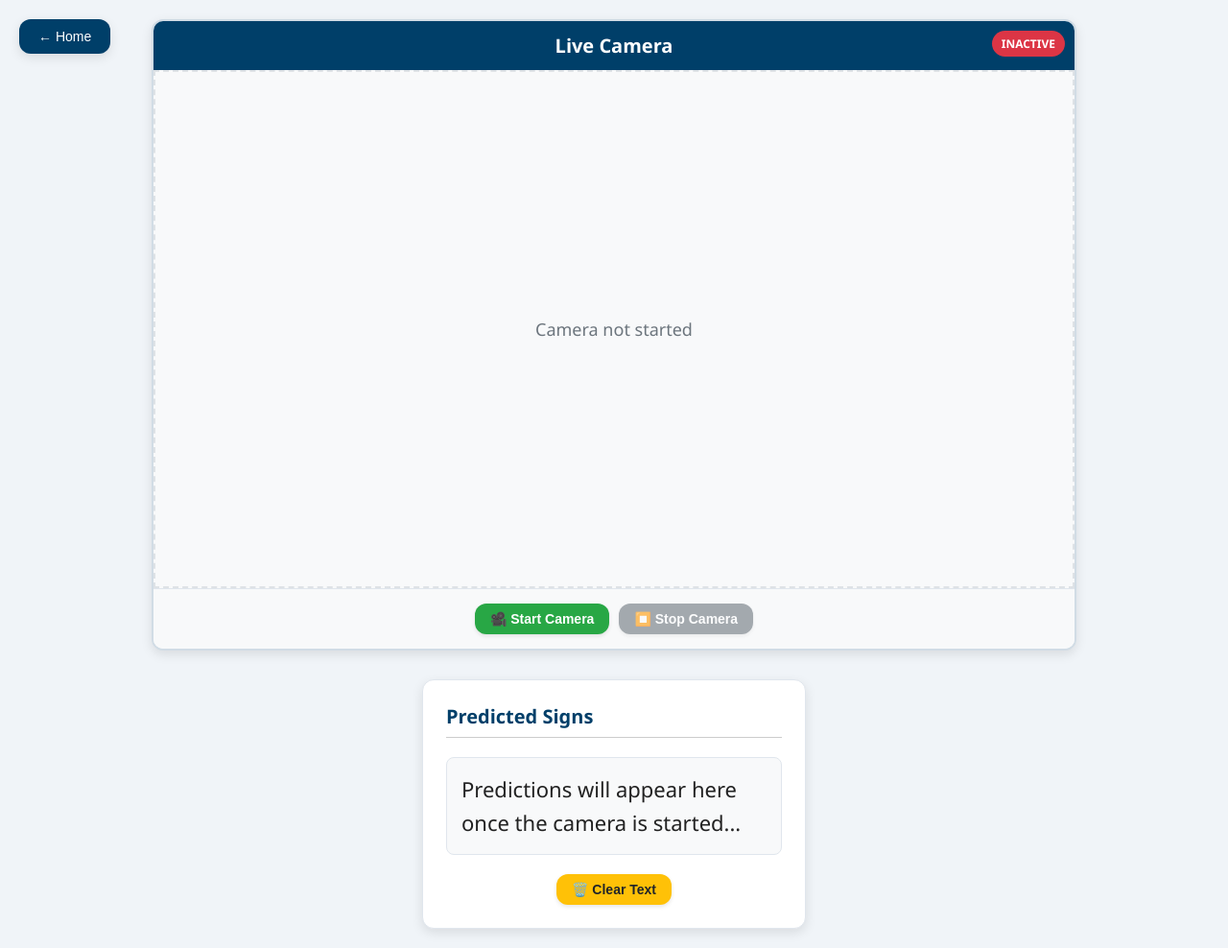
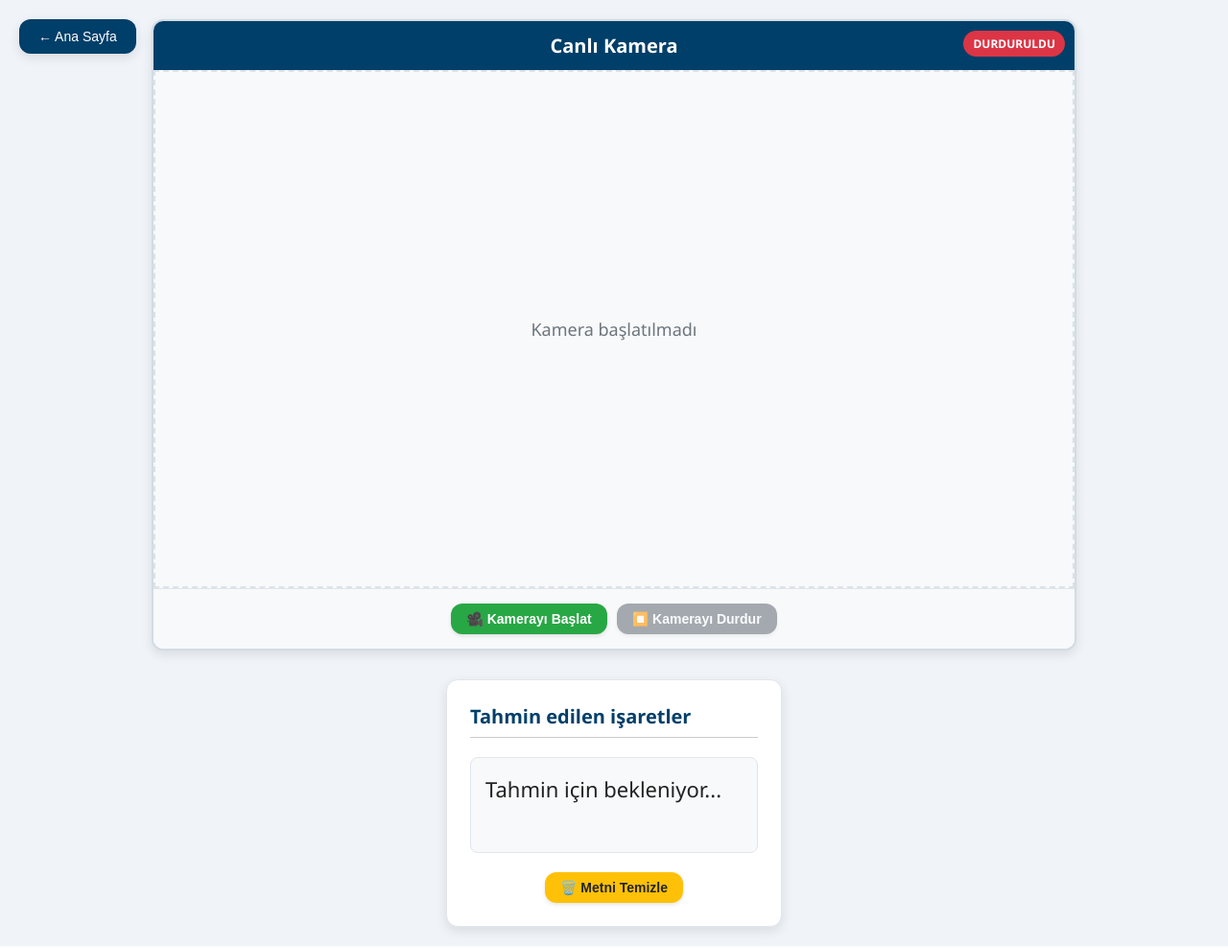
Before and after one commit to konukaksanur/Two-Way-Real-Time-Sign-Language-Converter, a Flask app: page /SignToText in a window 1280 px wide. Shown: the whole page at 96% size. Run offline with Flask 3, Linux system fonts and the light colour scheme.

Commit message:
Translate sign language recognition UI to Turkish

```diff
--- a/web_app/templates/live_sign.html
+++ b/web_app/templates/live_sign.html
@@ -1,8 +1,8 @@
 <!DOCTYPE html>
-<html lang="en">
+<html lang="tr">
 <head>
   <meta charset="UTF-8">
-  <title>Sign Language Recognition</title>
+  <title>İşaret Dili Tanıma</title>
 
   <meta http-equiv="Cache-Control" content="no-store" />
 
@@ -215,36 +215,36 @@
 </head>
 <body>
   <div class="navigation">
-    <button class="nav-button" onclick="goHome()">← Home</button>
+    <button class="nav-button" onclick="goHome()">← Ana Sayfa</button>
   </div>
 
   <div id="video-container">
-    <h2>Live Camera</h2>
-    <div id="status-indicator" class="status-inactive">INACTIVE</div>
+    <h2>Canlı Kamera</h2>
+    <div id="status-indicator" class="status-inactive">DURDURULDU</div>
 
     <div id="camera-view">
       <div id="camera-placeholder">
-        Camera not started
+        Kamera başlatılmadı
       </div>
     </div>
 
     <div id="video-controls">
       <button id="start-btn" class="control-button btn-start" onclick="startCamera()">
-        🎥 Start Camera
+        🎥 Kamerayı Başlat
       </button>
       <button id="stop-btn" class="control-button btn-stop btn-disabled" onclick="stopCameraFeed()">
-        ⏹️ Stop Camera
+        ⏹️ Kamerayı Durdur
       </button>
     </div>
   </div>
 
   <div id="predictions-container">
-    <h2>Predicted Signs</h2>
-    <div id="predictions">Predictions will appear here once the camera is started...</div>
+    <h2>Tahmin edilen işaretler</h2>
+    <div id="predictions">Tahmin için bekleniyor...</div>
 
     <div id="text-controls">
       <button class="control-button btn-clear" onclick="clearText()">
-        🗑️ Clear Text
+        🗑️ Metni Temizle
       </button>
     </div>
   </div>
@@ -260,10 +260,10 @@
         const res = await fetch("/get_predictions");
         const data = await res.json();
         const predictionsText = data.sentence.join(" ");
-        document.getElementById("predictions").innerText = predictionsText || "Waiting for predictions...";
+        document.getElementById("predictions").innerText = predictionsText || "Tahmin için bekleniyor...";
       } catch (err) {
         console.error("Prediction fetch error:", err);
-        document.getElementById("predictions").innerText = "Connection error.";
+        document.getElementById("predictions").innerText = "Bağlantı hatası.";
       }
     }
 
@@ -291,9 +291,9 @@
 
           document.getElementById('camera-placeholder').style.display = 'none';
           document.getElementById('camera-view').innerHTML =
-            '<img id="cameraFeed" src="http://127.0.0.1:5001/video_feed?' + Date.now() + '" width="960" height="540" alt="Camera Feed">';
+            '<img id="cameraFeed" src="http://127.0.0.1:5001/video_feed?' + Date.now() + '" width="960" height="540" alt="Kamera Görüntüsü">';
 
-          document.getElementById('status-indicator').textContent = 'ACTIVE';
+          document.getElementById('status-indicator').textContent = 'Aktif';
           document.getElementById('status-indicator').className = 'status-active';
 
           document.getElementById('start-btn').classList.add('btn-disabled');
@@ -302,10 +302,10 @@
           document.getElementById('stop-btn').disabled = false;
 
           const currentText = document.getElementById('predictions').innerText;
-          if ('Predictions will appear here once the camera is started...' ||
-              currentText === 'Text is cleared. Camera is off.' ||
-              currentText === 'Camera stopped. Text preserved.') {
-            document.getElementById('predictions').innerText = 'Waiting for predictions...';
+          if ('Tahminler burada görünecek...' ||
+              currentText === 'Metin temizlendi. Kamera kapalı.' ||
+              currentText === 'Kamera durduruldu. Metin korundu.') {
+            document.getElementById('predictions').innerText = 'Tahmin için bekleniyor...';
           }
 
           startPredictions();
@@ -313,7 +313,7 @@
         }
       } catch (err) {
         console.error('Camera start error:', err);
-        alert('Camera could not be started. Please try again.');
+        alert('Kamera başlatılamadı. Lütfen tekrar deneyin.');
       }
     }
 
@@ -330,9 +330,9 @@
         }
 
         document.getElementById('camera-view').innerHTML =
-          '<div id="camera-placeholder">Camera stopped</div>';
+          '<div id="camera-placeholder">Kamera durduruldu</div>';
 
-        document.getElementById('status-indicator').textContent = 'STOPPED';
+        document.getElementById('status-indicator').textContent = 'DURDURULDU';
         document.getElementById('status-indicator').className = 'status-inactive';
 
         document.getElementById('start-btn').classList.remove('btn-disabled');
@@ -340,8 +340,8 @@
         document.getElementById('stop-btn').classList.add('btn-disabled');
         document.getElementById('stop-btn').disabled = true;
 
-        if (document.getElementById('predictions').innerText === 'Waiting for predictions...') {
-          document.getElementById('predictions').innerText = 'Camera stopped. Text preserved.';
+        if (document.getElementById('predictions').innerText === 'Tahmin için bekleniyor...') {
+          document.getElementById('predictions').innerText = 'Kamera durduruldu. Metin korundu.';
         }
 
         console.log('🔴 Camera stopped');
@@ -354,7 +354,7 @@
       try {
         await fetch('/clear_predictions', { method: 'POST' });
 
-        const statusMessage = cameraActive ? 'Waiting for predictions...' : 'Text is cleared. Camera is off.';
+        const statusMessage = cameraActive ? 'Tahmin için bekleniyor...' : 'Metin temizlendi. Kamera kapalı.';
         document.getElementById('predictions').innerText = statusMessage;
 
         console.log('🗑️ Text is cleared');
```
Also changed, not shown: web_app/templates/animation.html (+4 -4 lines), web_app/templates/mainmenu.html (+5 -5 lines).
